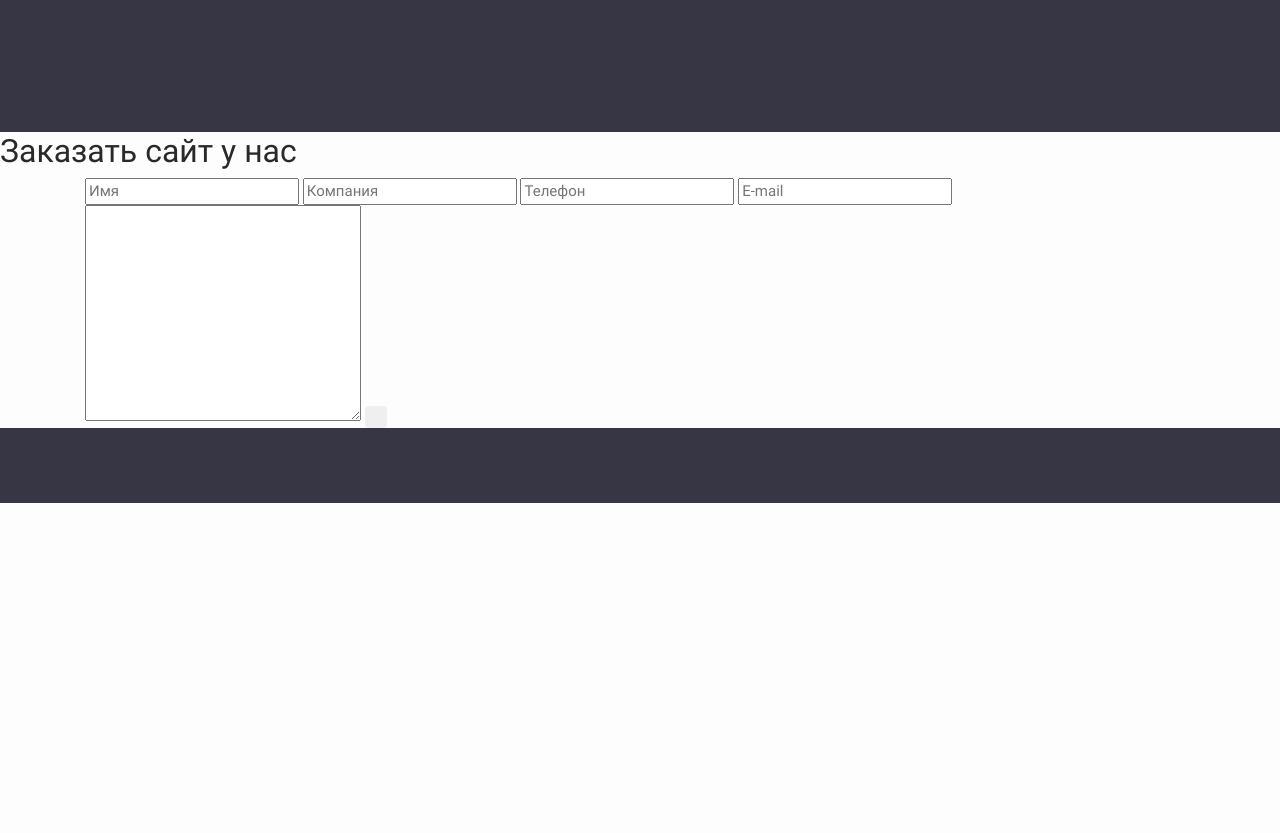
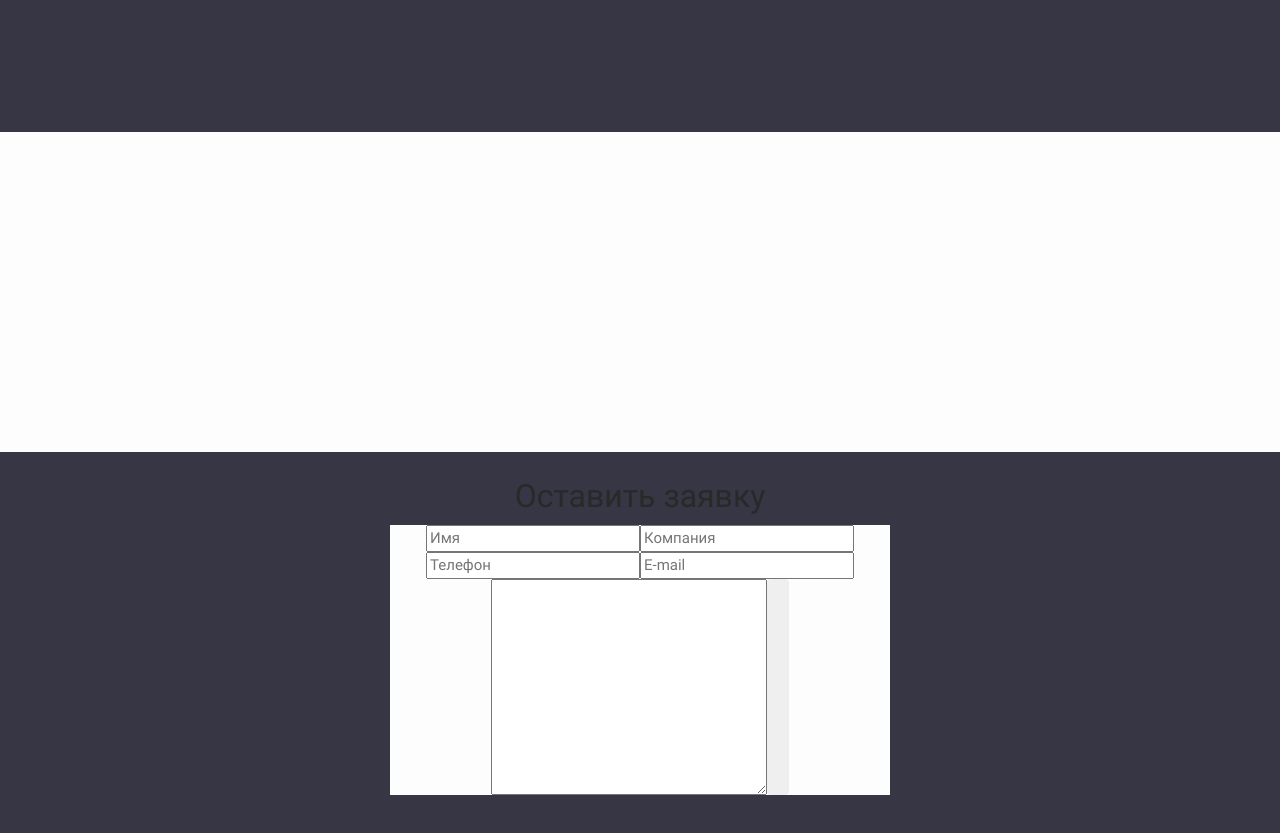
Before and after one commit to hramn1/Webinc, a website: page index.html in a window 1280 px wide. Shown: the part 3540-4373 px from the top of the page. Before the commit the page ends 4043 px from the top, so only its background shows below. Drawn offline with nearby package versions, Linux system fonts and the light colour scheme; files that its build step writes are made by us from their sources; animation ran at ten frames a second.

Commit message:
правки

```diff
--- a/index.html
+++ b/index.html
@@ -240,9 +240,12 @@
     </div>
     </div>
   </section>
+  <section class="our-client">
+
+  </section>
   <section class="callback-main">
-    <h2 class="callback-main__title">Заказать сайт у нас</h2>
     <div class="container">
+    <h2 class="callback-main__title">Оставить заявку</h2>
       <form action="#" class="feedback">
         <input type="text" placeholder="Имя">
         <input type="text" placeholder="Компания">
--- /dev/null
+++ b/sass/blocks/callback-main.scss
@@ -0,0 +1,13 @@
+.callback-main{
+  padding: 25px 0 30px;
+  text-align: center;
+  background-color: $bg-main;
+}
+.feedback{
+  display: flex;
+  flex-wrap: wrap;
+  width: 500px;
+  margin: 10px auto;
+  justify-content: center;
+  background-color: $white;
+}
--- /dev/null
+++ b/sass/blocks/our-client.scss
@@ -0,0 +1,3 @@
+.our-client{
+  min-height: 40vh;
+}
--- a/sass/style.scss
+++ b/sass/style.scss
@@ -7,3 +7,5 @@
 @import "blocks/testimonials.scss";
 @import "blocks/main-footer.scss";
 @import "blocks/btn.scss";
+@import "blocks/callback-main.scss";
+@import "blocks/our-client.scss";
```
